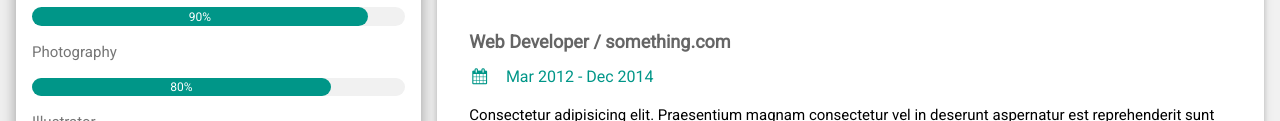
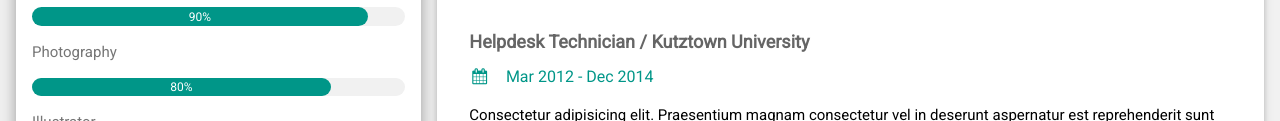
Before and after one commit to BigMin1856-1998/website, a plain HTML site: page index.html in a window 1280 px wide. Shown: the part 268-389 px from the top of the page. Drawn offline with nearby package versions, Linux system fonts and the light colour scheme.

Commit message:
Update index

```diff
--- a/index.html
+++ b/index.html
@@ -114,7 +114,7 @@ html,body,h1,h2,h3,h4,h5,h6 {font-family: "Roboto", sans-serif}
           <hr>
         </div>
         <div class="w3-container">
-          <h5 class="w3-opacity"><b>Web Developer / something.com</b></h5>
+          <h5 class="w3-opacity"><b>Helpdesk Technician / Kutztown University</b></h5>
           <h6 class="w3-text-teal"><i class="fa fa-calendar fa-fw w3-margin-right"></i>Mar 2012 - Dec 2014</h6>
           <p>Consectetur adipisicing elit. Praesentium magnam consectetur vel in deserunt aspernatur est reprehenderit sunt hic. Nulla tempora soluta ea et odio, unde doloremque repellendus iure, iste.</p>
           <hr>
```
